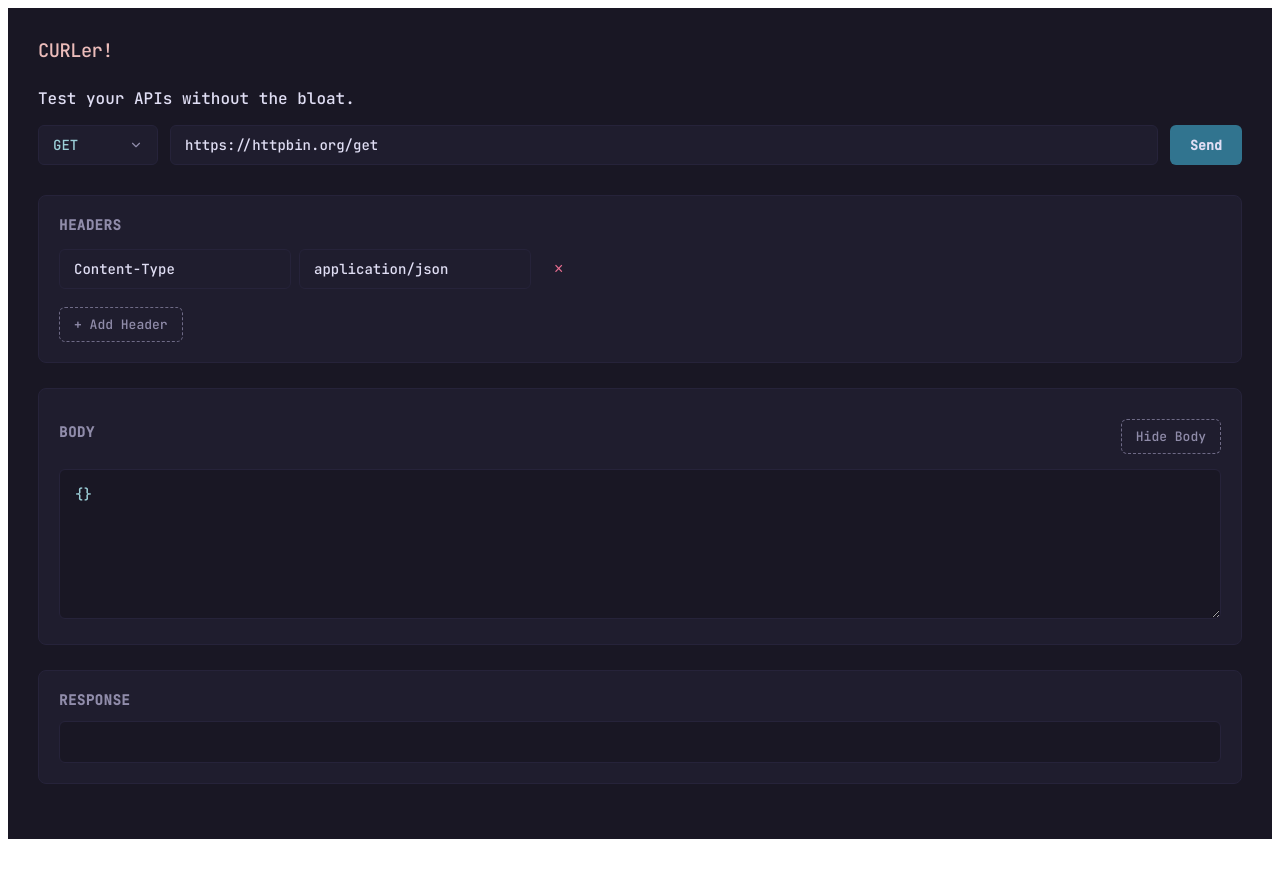
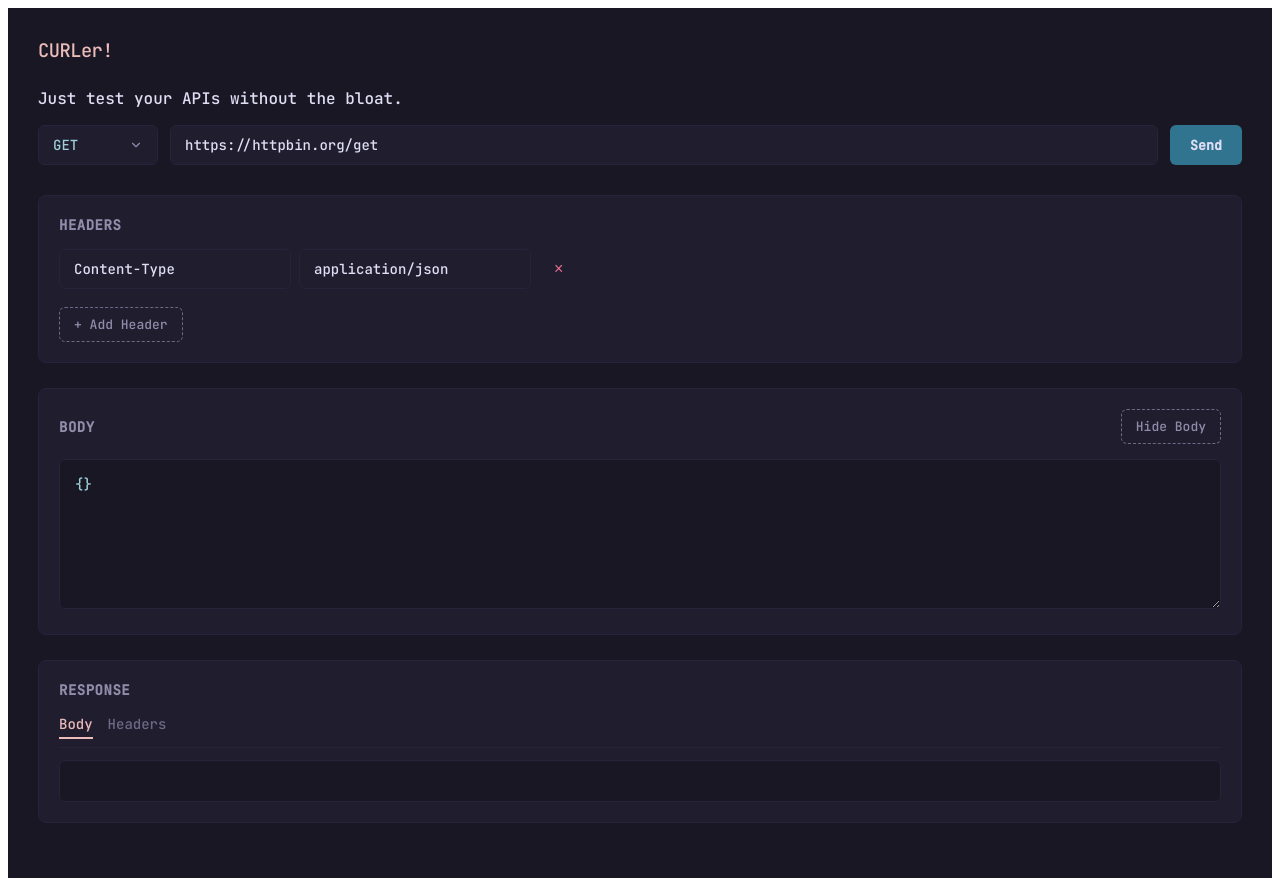
Before and after one commit to lewandowski96/CURLer, a React (Vite) app: page / in a window 1280 px wide. Before the commit the page ends 847 px from the top, so only its background shows below. Built offline with nearby package versions, Linux system fonts and the light colour scheme.

Commit message:
enhance response to separate headers and body with pretty printing

```diff
--- a/src/App.css
+++ b/src/App.css
@@ -261,3 +261,72 @@ h3 {
   background: var(--highlight-med);
   color: var(--rose);
 }
+
+/* Response Tabs & Status */
+.response-controls {
+  display: flex;
+  justify-content: space-between;
+  align-items: flex-end;
+  margin-bottom: 12px;
+  border-bottom: 1px solid var(--overlay);
+  padding-bottom: 8px;
+}
+
+.response-tabs {
+  display: flex;
+  gap: 15px;
+}
+
+.tab-button {
+  background: transparent;
+  border: none;
+  color: var(--muted);
+  font-family: inherit;
+  font-size: 14px;
+  cursor: pointer;
+  padding: 4px 0;
+  border-bottom: 2px solid transparent;
+  transition: all 0.2s ease;
+}
+
+.tab-button:hover {
+  color: var(--text);
+}
+
+.tab-button.active {
+  color: var(--rose);
+  border-bottom-color: var(--rose);
+  font-weight: 500;
+}
+
+.status-badge {
+  font-family: inherit;
+  font-size: 13px;
+  padding: 4px 8px;
+  border-radius: 4px;
+  font-weight: 600;
+  background: var(--overlay);
+  color: var(--text);
+}
+
+.status-badge.success {
+  background: rgba(49, 116, 143, 0.15); /* Pine */
+  color: var(--foam);
+}
+
+.status-badge.error {
+  background: rgba(235, 111, 146, 0.15); /* Love */
+  color: var(--love);
+}
+
+/* Add this near your response controls */
+.response-actions {
+  display: flex;
+  gap: 15px;
+  align-items: center;
+}
+
+/* Removes the top margin specifically for buttons inside section headers */
+.section-header .add-button {
+  margin-top: 0;
+}
--- a/src/App.jsx
+++ b/src/App.jsx
@@ -11,6 +11,8 @@ function App() {
   const [showBody, setShowBody] = useState(true);
   const [copied, setCopied] = useState(false);
   const [isMethodOpen, setIsMethodOpen] = useState(false);
+  const [responseTab, setResponseTab] = useState("body");
+
   const HTTP_METHODS = ["GET", "POST", "PUT", "DELETE", "PATCH"];
 
   //show the body section automatically for obvious method types
@@ -35,7 +37,7 @@ function App() {
   async function  handleRequest(e) {
     e.preventDefault();
     setResponse("CURLing...");
-
+    setIsMethodOpen(false);
     try {
       // call rust backend
       const result = await invoke("execute_curl", {
@@ -45,15 +47,16 @@ function App() {
         body: showBody ? body : null
       });
       setResponse(result);
+      setResponseTab("body");
     } catch (error) {
       setResponse(`Error: ${error}`);
     }
   }
 
-  const handleCopy = async () => {
-    if (!response || response === "CURLing...") return;
+  const handleCopy = async (textToCopy) => {
+    if (!textToCopy || response === "CURLing...") return;
     try {
-      await navigator.clipboard.writeText(response);
+      await navigator.clipboard.writeText(textToCopy);
       setCopied(true);
       setTimeout(() => setCopied(false), 2000);
     } catch (err) {
@@ -61,11 +64,50 @@ function App() {
     }
   };
 
+  let parsedHeaders = "";
+  let parsedBody = "";
+  let statusCode = "";
+  let statusText = "";
+  let isErrorStatus = false;
+
+  if (response && response !== "CURLing..." && !response.startsWith("Error:")) {
+    // seperate headers and body
+    const parts = response.split(/\r?\n\r?\n/);
+
+    // in case of '100 Continue'
+    if (parts.length >= 2) {
+      parsedHeaders = parts.slice(0, -1).join("\n\n");
+      let rawBody = parts[parts.length - 1];
+
+      // Extract status code from the first line of headers
+      const firstLine = parsedHeaders.split('\n')[0];
+      const match = firstLine.match(/HTTP\/\S+\s+(\d+)\s+(.*)/);
+      if (match) {
+        statusCode = match[1];
+        statusText = match[2];
+        isErrorStatus = parseInt(statusCode) >= 400;
+      }
+
+      // format JSON beautifully
+      try {
+        parsedBody = JSON.stringify(JSON.parse(rawBody), null, 2);
+      } catch (error) {
+        parsedBody = rawBody;
+      }
+    } else {
+      parsedBody = response;
+    }
+  } else {
+    parsedBody = response;
+  }
+
+  const displayContent = responseTab === "body" ? parsedBody : parsedHeaders;
+
   return (
     <div className="container" onClick={() => setIsMethodOpen(false)}>
       <h3>CURLer!</h3>
 
-      <p>Test your APIs without the bloat.</p>
+      <p>Just test your APIs without the bloat.</p>
 
       <form onSubmit={handleRequest} className="form-group">
         {/*<select value={method} onChange={(e) => setMethod(e.target.value)} className="input-field-method">
@@ -160,17 +202,44 @@ function App() {
       <div className="response-section">
         <div className="response-header">
           <strong>Response</strong>
-          {response && response !== "CURLing..." && (
+        </div>
+        <div className="response-controls">
+          <div className="response-tabs">
             <button
               type="button"
-              className={`copy-button ${copied ? "success" : ""}`}
-              onClick={handleCopy}
+              className={`tab-button ${responseTab === "body" ? "active" : ""}`}
+              onClick={() => setResponseTab("body")}
             >
-              {copied ? "✓ Copied!" : "📋 Copy"}
+              Body
             </button>
-          )}
+            <button
+              type="button"
+              className={`tab-button ${responseTab === "headers" ? "active" : ""}`}
+              onClick={() => setResponseTab("headers")}
+            >
+              Headers
+            </button>
+          </div>
+
+          <div className="response-actions">
+            {statusCode && (
+              <div className={`status-badge ${isErrorStatus ? "error" : "success"}`}>
+                {statusCode} {statusText}
+              </div>
+            )}
+
+            {response && response !== "CURLing..." && (
+              <button
+                type="button"
+                className={`copy-button ${copied ? "success" : ""}`}
+                onClick={() => handleCopy(displayContent)}
+              >
+                {copied ? "✓ Copied!" : "📋 Copy"}
+              </button>
+            )}
+          </div>
         </div>
-        <pre className="response-box">{response}</pre>
+        <pre className="response-box">{displayContent}</pre>
       </div>
     </div>
   );
```
